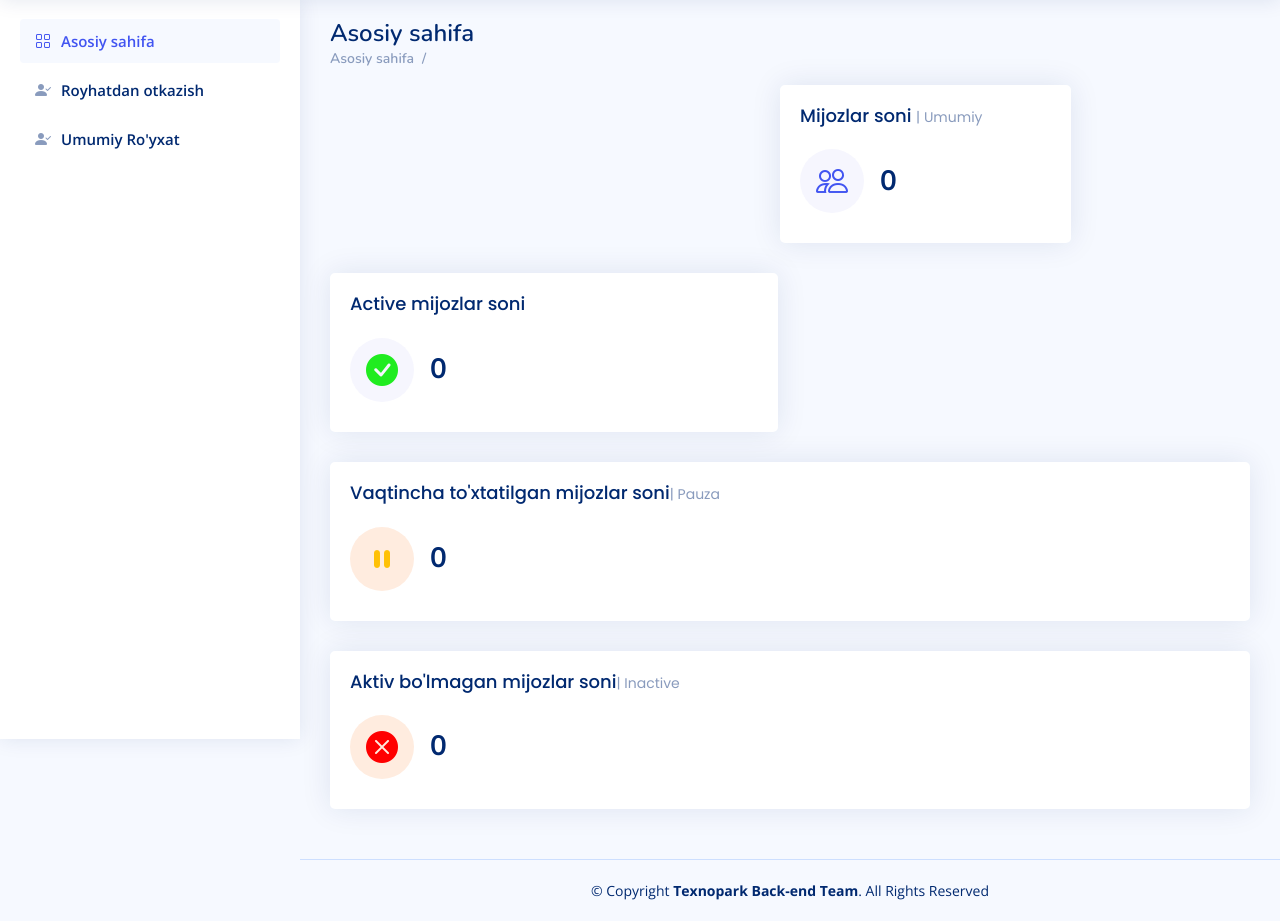
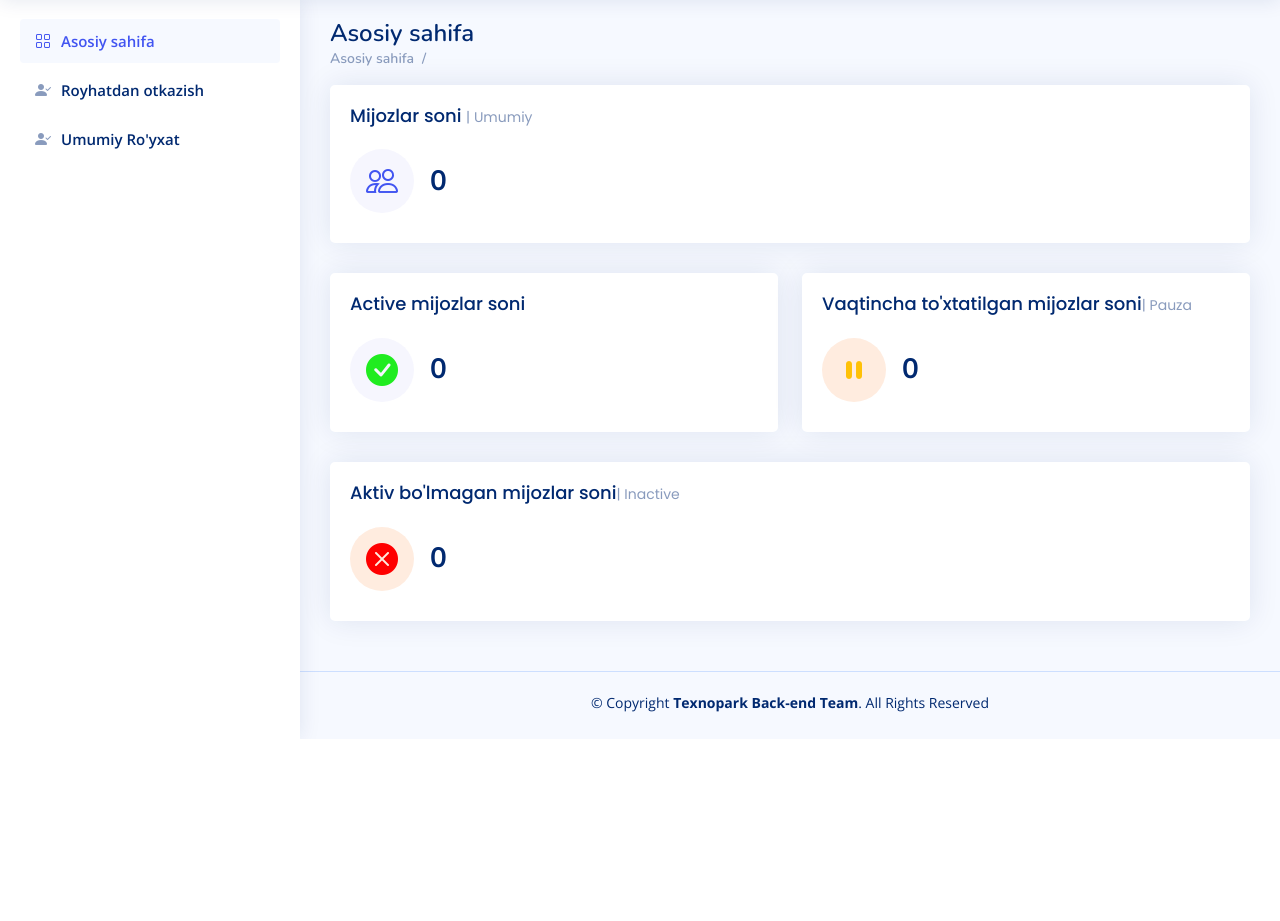
Before and after one commit to Abdulhamid51/fitnes_crm, a Django app: page / in a window 1280 px wide. Shown: the part 61-982 px from the top of the page. After the commit the page ends 800 px from the top, so only its background shows below. Run offline with Django 3.2, Linux system fonts and the light colour scheme; data that the repository does not hold is empty; some libraries are stand-ins or nearby versions.

Commit message:
update index.html

```diff
--- a/templates/index.html
+++ b/templates/index.html
@@ -18,8 +18,6 @@
 
         <!-- Left side columns -->
         <div class="col-lg-12">
-          <div class="row">
-            <div class="col-md-4" style="margin-left:450px;">
               <div class="card info-card sales-card">
 
                 <div class="card-body">
@@ -38,17 +36,14 @@
                 </div>
 
               </div>
-            </div>
 
 
 
-          </div>
           <div class="row">
 
             <!-- Revenue Card -->
             <div class="col-xxl-4 col-md-6">
               <div class="card info-card sales-card">
-
 
 
                 <div class="card-body">
@@ -70,7 +65,7 @@
             </div>
 
             <!-- Customers Card -->
-            <div class="col-xxl-4 col-xl-12">
+            <div class="col-xxl-4 col-md-6">
 
               <div class="card info-card customers-card">
 
@@ -94,7 +89,7 @@
 
             </div><!-- End Customers Card -->
 
-            <div class="col-xxl-4 col-xl-12">
+            <div class="col-xxl-4 col-md-12">
 
               <div class="card info-card customers-card">
 
```
